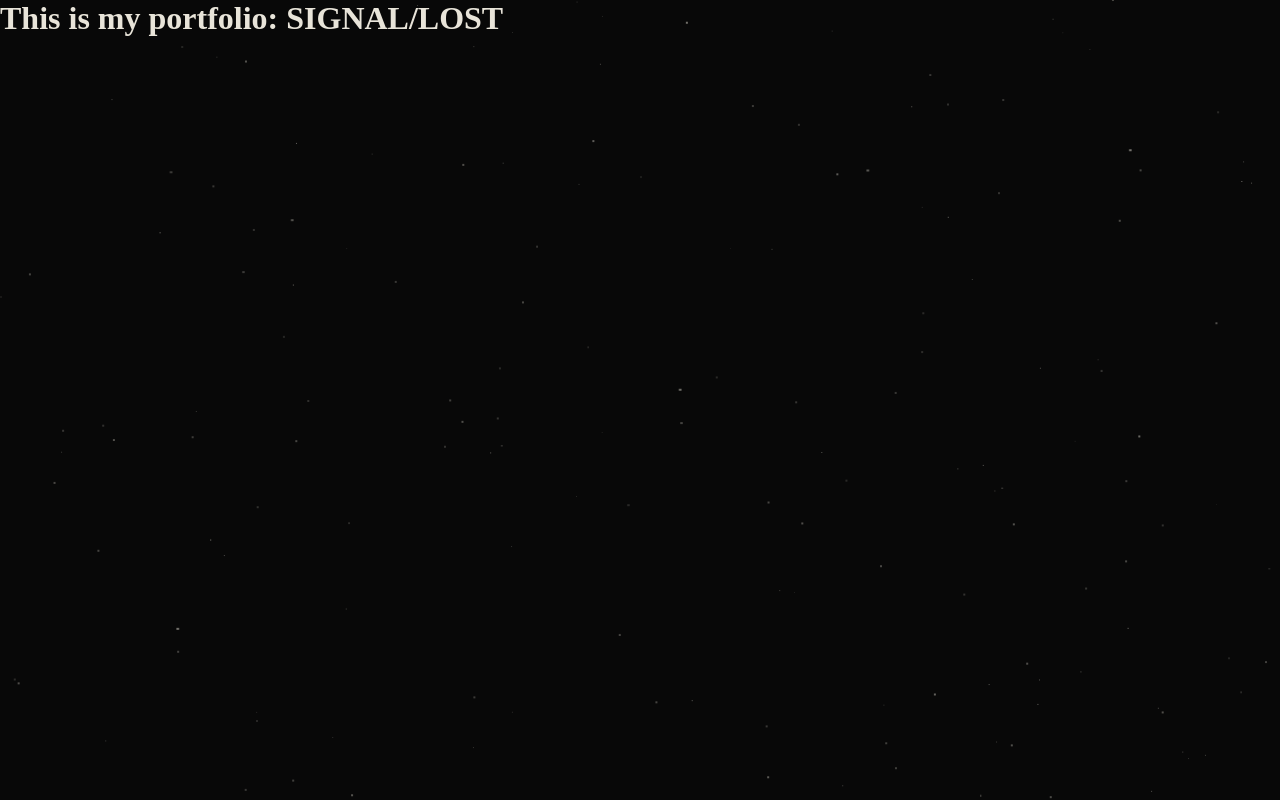
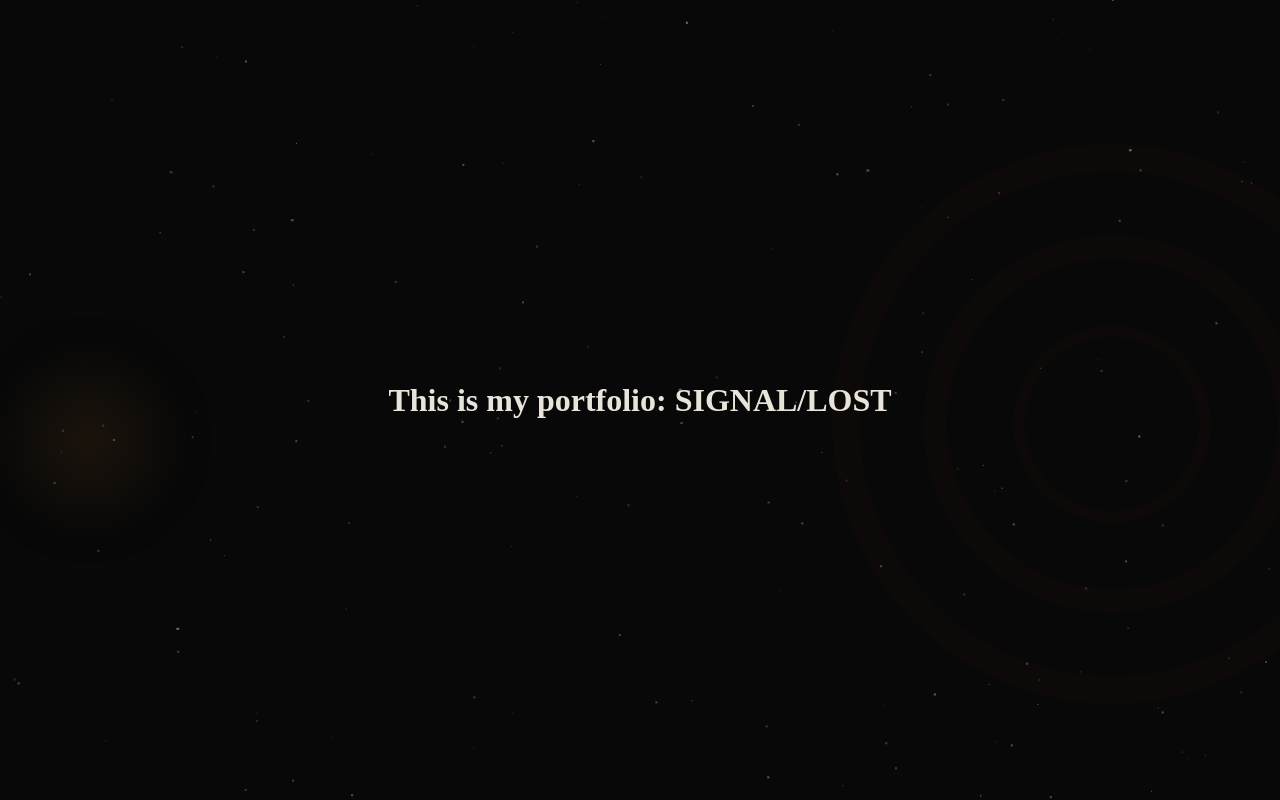
Before and after one commit to benkazadi/Portfolio, a React (Vite) app: page / in a window 1280 px wide. Built offline with nearby package versions, Linux system fonts and the light colour scheme.

Commit message:
Added core layer

```diff
--- a/src/App.jsx
+++ b/src/App.jsx
@@ -39,9 +39,19 @@ function App() {
 	return (
 		<main>
 			<div ref={starsContainerRef}></div>
-			<div>
+			<div className="core-layer">
+				<div className="core"></div>
+				<div className="rings">
+					<div className="ring">
+						<div className="ring"></div>
+					</div>
+				</div>
+			</div>
+			<div className="sysinfo"></div>
+			<div className="main-info">
 				<h1>This is my portfolio: SIGNAL/LOST</h1>
 			</div>
+			<div className="effects"></div>
 		</main>
 	);
 }
--- a/src/styles/globals.css
+++ b/src/styles/globals.css
@@ -30,12 +30,77 @@ main {
 	overflow: hidden;
 }
 
+/*=== LAYER 0 ===*/
 .star {
+	z-index: -5;
 	position: absolute;
 	border-radius: 50%;
 	background-color: var(--signal-white);
 	animation: starDrift var(--starDur) ease-in-out infinite;
 	animation-delay: var(--starDel);
+}
+
+/*=== LAYER 1 ===*/
+.core-layer {
+	width: 100%;
+	height: 100%;
+	position: absolute;
+	overflow: hidden;
+}
+.core {
+	z-index: -4;
+	position: relative;
+	top: 40%;
+	left: -2rem;
+	width: 15rem;
+	height: 15rem;
+	background: radial-gradient(circle 6rem at center, var(--amber-core) 1%, var(--void-black) 100%);
+	border: 1px solid var(--rust-dim);
+	border-radius: 50%;
+	opacity: 10%;
+	animation: pulse 1.5s var(--ease-settle) infinite;
+}
+
+.rings {
+	z-index: -4;
+	position: relative;
+	left: 65%;
+	top: -12%;
+	width: 35rem;
+	height: 35rem;
+	border: 1.8rem solid var(--rust-dim);
+	border-radius: 50%;
+	display: flex;
+	justify-content: center;
+	align-items: center;
+	opacity: 5%;
+}
+
+.ring {
+	width: 75%;
+	height: 75%;
+	border: 1.5rem solid var(--rust-dim);
+	border-radius: 50%;
+	display: flex;
+	justify-content: center;
+	align-items: center;
+}
+
+.ring .ring {
+	width: 60%;
+	height: 60%;
+	border: 0.8rem solid var(--rust-dim);
+	border-radius: 50%;
+}
+
+
+
+
+.main-info {
+	position: absolute;
+	top: 50%;
+	left: 50%;
+	transform: translate(-50%, -50%);
 }
 
 @keyframes starDrift {
@@ -52,3 +117,18 @@ main {
 		opacity: var(--opacity-a);
 	}
 }
+
+@keyframes pulse {
+	0% {
+		scale: 1;
+	}
+	10% {
+		scale: 1.2;
+	}
+  	50% {
+		scale: 1;
+	}
+	100% {
+		scale: 1.1;
+	}
+}
```
